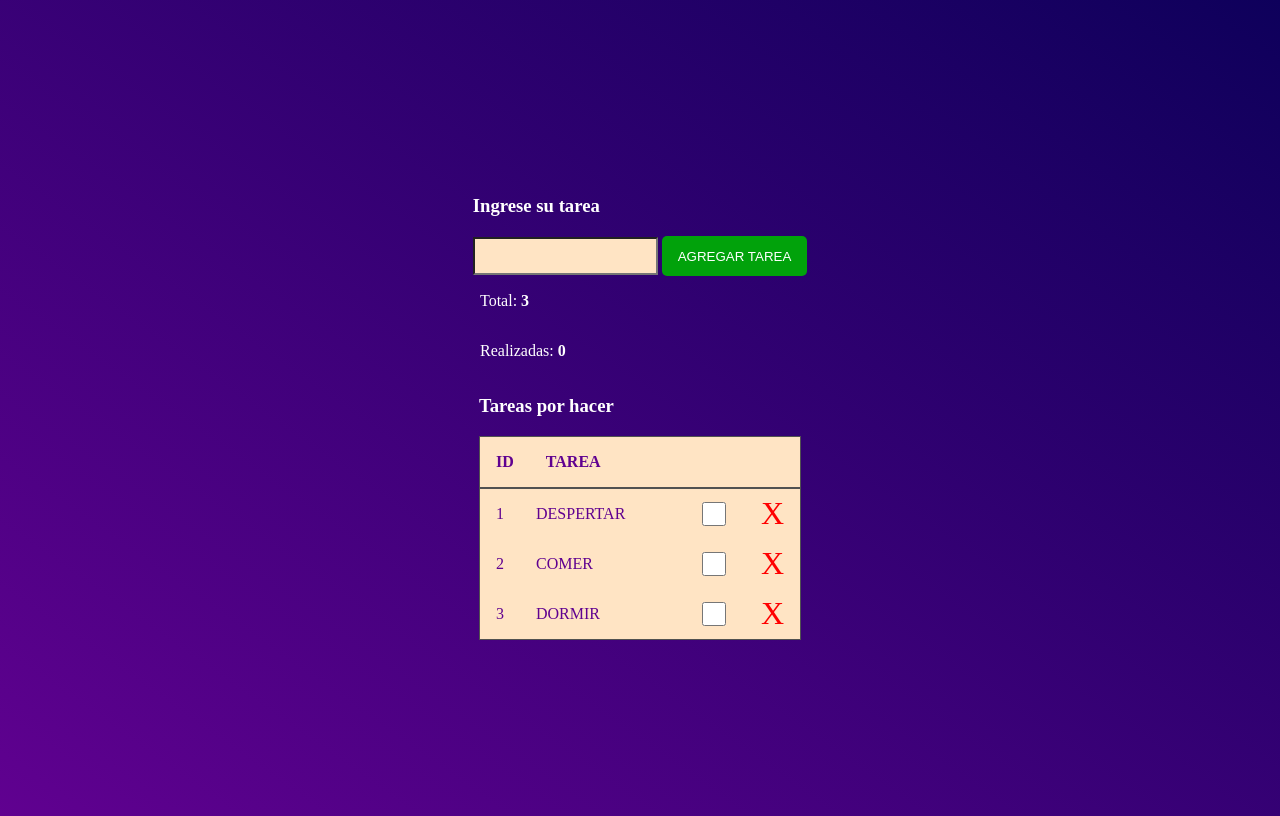
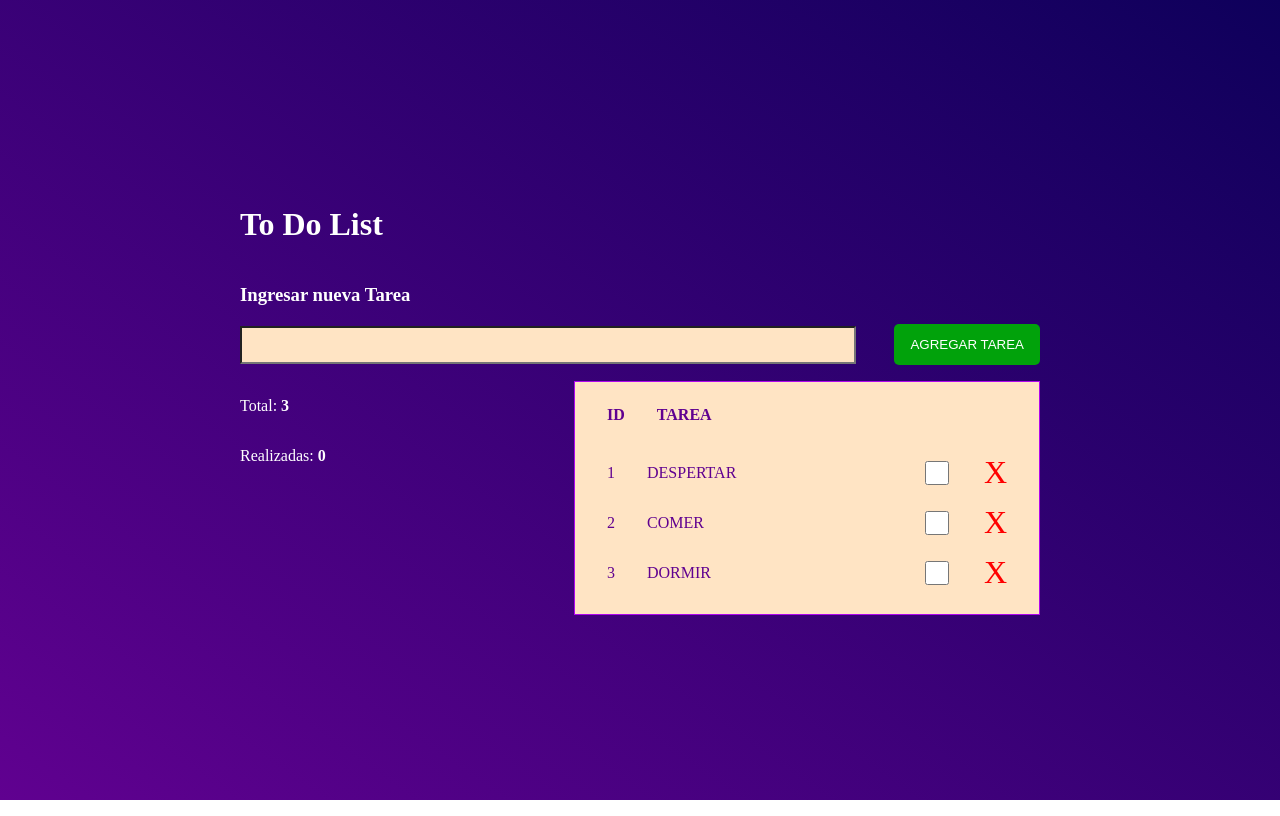
Before and after one commit to pyro-nicolini/js_3.5_todoList, a plain HTML site: page index.html in a window 1280 px wide. Drawn offline with Linux system fonts and the light colour scheme.

Commit message:
add style

```diff
--- a/assets/css/style.css
+++ b/assets/css/style.css
@@ -6,27 +6,32 @@ body {
     justify-content: center;
     align-items: center;
     flex-direction: column;
+    max-width: 800px;
+    margin: 0 auto;
 }
 
-.list {
+.list, .lista {
     display: flex;
     flex-direction: column;
     justify-content: center;
     align-items: center;
-    width: 20rem;
+    width: 25rem;
     background-color: bisque;
-    border: 1px solid rgb(81, 81, 81);
     color: rgb(96, 1, 144);
+    padding: .5rem 2rem;
+}
+.lista {
+    border: 1px solid rgb(176, 6, 238);
 }
 
 li {
     display: flex;
-    width: 18rem;
+    width: 100%;
     justify-content: space-between;
     align-items: center;
     list-style: none;
-    padding: 0;
     text-transform: uppercase;
+    padding: 0 1rem;
 }
 
 .datos {
@@ -50,8 +55,8 @@ a {
 }
 
 input[type="checkbox"] {
-    accent-color: #01a20b;
-    background-color: #01a20b;
+    accent-color: #6200ff;
+    background-color: #a200ff;
     height: 1.5rem;
     width: 1.5rem;
 }
@@ -63,6 +68,7 @@ strong {
 input[type="text"] {
     height: 2rem;
     background-color: bisque;
+    width: 76%;
 }
 
 button {
--- a/index.html
+++ b/index.html
@@ -8,21 +8,25 @@
 <link rel="stylesheet" href="assets/css/style.css">
 </head>
 <body>
-    <div>
-        <h3>Ingrese su tarea</h3>
+    <div style="width: 100%; display: flex; flex-direction: column;">
+        <h1>To Do List</h1>
+        <h3>Ingresar nueva Tarea</h3>
+        <div style="display: flex; gap: 1rem; justify-content: space-between; align-items: center;">
             <input type="text" id="input">
             <button type="button" id="boton">Agregar Tarea</button>
         </div>
-    <div style="display: flex; flex-direction: column; justify-content: start; width: 20rem;">
+    </div>
+    <div style="display: flex; margin-top: 1rem; width: 100%;">
+        <div style="display: flex; flex-direction: column; justify-content: start; width: 30rem;">
             <p>Total: <strong id="total"></strong></p>
             <p>Realizadas: <strong id="realizadas"></strong></p>
         </div>
         <div>
-        <h3>Tareas por hacer</h3>
-        <div class="list">
+            <div class="lista">
                 <li><div class="datos"><strong>ID</strong><strong>TAREA</strong></div></li>
+                <div class="list" id="lista"></div>
             </div>
-        <div class="list" id="lista"></div>
+        </div>
     </div>
     <script src="assets/js/app.js"></script>
 </body>
```
Lines whose indentation alone changed are shown as unchanged.
